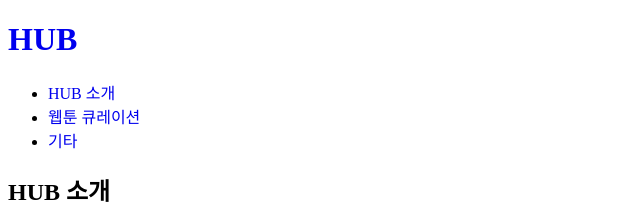
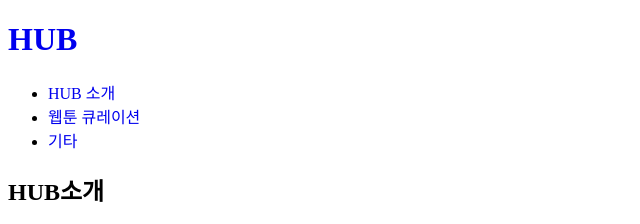
Before and after one commit to hubcuration/hub, a plain HTML site: page 1.html in a window 1280 px wide. Shown: the top 224 px of the page, 0-640 px from the left. Drawn offline with Linux system fonts and the light colour scheme.

Commit message:
Add files via upload

```diff
--- a/1.html
+++ b/1.html
@@ -12,7 +12,7 @@
     <li><a href="2.html" style="text-decoration: none;">웹툰 큐레이션</a></li>
     <li><a href="3.html" style="text-decoration: none;">기타</a></li>
   </ul>
-  <h2>HUB 소개</h2>
+  <h2>HUB소개</h2>
     <img src="logo_transparent.png" width="200">
   <p>HUB는 다양한 <strong><u>큐레이션</u> 서비스</strong>입니다.<br>
     <img src="curation.jpg" width="400"></p>
```
